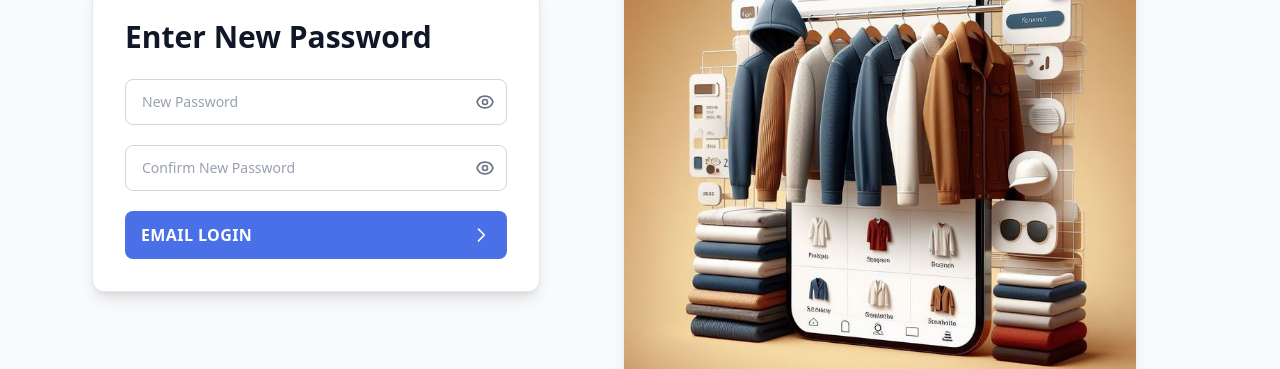
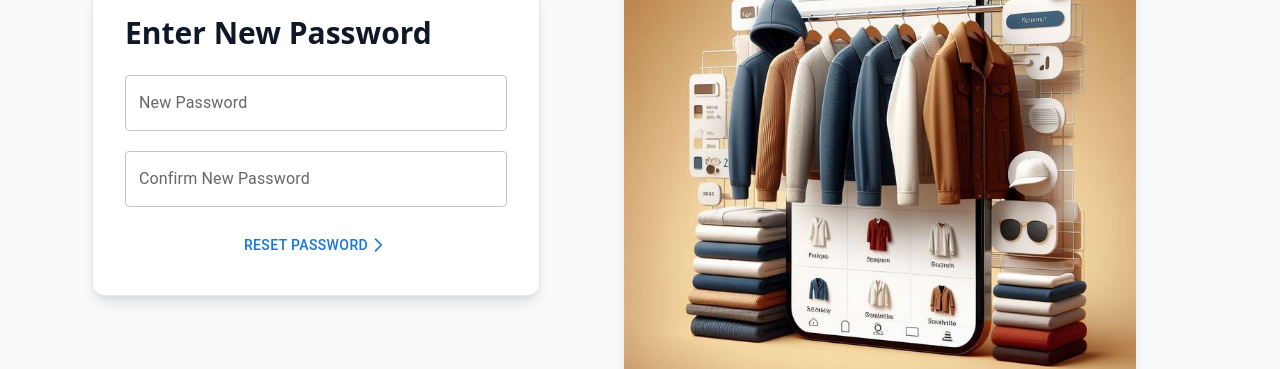
Before and after one commit to buildwithfavas/zayn-frontend, a React (Vite) app: page /new-password in a window 1280 px wide. Shown: the part 393-762 px from the top of the page. Built offline with nearby package versions, Linux system fonts and the light colour scheme; no server answers; some icons are missing.

Commit message:
feat: implemented logics in Password reset page

```diff
--- a/src/Pages/user/NewPassword.jsx
+++ b/src/Pages/user/NewPassword.jsx
@@ -1,26 +1,38 @@
-import { useState } from "react";
 import fashionPreview from "../../assets/fashion-preview.jpg";
 import UserLayout from "../../components/user/UserLayout";
 import toast from "react-hot-toast";
+import { useForm } from "react-hook-form";
+import { yupResolver } from "@hookform/resolvers/yup";
+import { forgotPassResetSchema } from "../../Utils/YupSchemas";
+import { useResetPasswordMutation } from "../../Store/Api/user/auth";
+import { useNavigate } from "react-router-dom";
+import Button from "@mui/material/Button";
+import PasswordField from "./PasswordField";
 
 const NewPassword = () => {
-  const [newPassword, setNewPassword] = useState("");
-  const [confirmPassword, setConfirmPassword] = useState("");
-  const [showNewPassword, setShowNewPassword] = useState(false);
-  const [showConfirmPassword, setShowConfirmPassword] = useState(false);
+  const [resetPass, { isLoading: isPending }] = useResetPasswordMutation();
+  const navigate = useNavigate();
 
-  const handleSubmit = (e) => {
-    e.preventDefault();
-    if (!newPassword || !confirmPassword) {
-      toast.error("Please fill in both password fields");
-      return;
+  const {
+    register,
+    handleSubmit,
+    formState: { errors },
+  } = useForm({
+    mode: "onBlur",
+    resolver: yupResolver(forgotPassResetSchema),
+  });
+
+  const email = localStorage.getItem("userEmail");
+
+  const onSubmit = async (data) => {
+    try {
+      const res = await resetPass({ ...data, email }).unwrap();
+      toast.success(res.message || "Password reset successfully");
+      //localStorage.removeItem("userEmail");
+      navigate("/login");
+    } catch (error) {
+      toast.error(error?.data?.message || "Password reset failed");
     }
-    if (newPassword !== confirmPassword) {
-      toast.error("Passwords do not match");
-      return;
-    }
-    // Replace with your backend API call
-    console.log("New password submitted:", newPassword);
   };
 
   return (
@@ -36,119 +48,31 @@ const NewPassword = () => {
                   Enter New Password
                 </h2>
 
-                <form onSubmit={handleSubmit} className="space-y-5">
+                <form onSubmit={handleSubmit(onSubmit)} className="space-y-5">
                   {/* New Password Input */}
-                  <div className="relative">
-                    <input
-                      id="newPassword"
-                      type={showNewPassword ? "text" : "password"}
-                      placeholder="New Password"
-                      value={newPassword}
-                      onChange={(e) => setNewPassword(e.target.value)}
-                      className="w-full border border-gray-300 rounded-lg px-4 py-3 pr-10 text-sm text-gray-900 placeholder-gray-400 focus:outline-none focus:ring-2 focus:ring-blue-500 focus:border-transparent"
+                  <PasswordField
+                    label="New Password"
+                    register={register("newPassword")}
+                    errors={errors.newPassword?.message}
+                    isSubmitting={isPending}
                   />
-                    <button
-                      type="button"
-                      onClick={() => setShowNewPassword(!showNewPassword)}
-                      className="absolute right-3 top-1/2 transform -translate-y-1/2 text-gray-500 hover:text-gray-700 focus:outline-none"
-                    >
-                      {showNewPassword ? (
-                        <svg
-                          className="w-5 h-5"
-                          fill="none"
-                          stroke="currentColor"
-                          viewBox="0 0 24 24"
-                        >
-                          <path
-                            strokeLinecap="round"
-                            strokeLinejoin="round"
-                            strokeWidth={2}
-                            d="M13.875 18.825A10.05 10.05 0 0112 19c-4.478 0-8.268-2.943-9.543-7a9.97 9.97 0 011.563-3.029m5.858.908a3 3 0 114.243 4.243M9.878 9.878l4.242 4.242M9.88 9.88l-3.29-3.29m7.532 7.532l3.29 3.29M3 3l3.59 3.59m0 0A9.953 9.953 0 0112 5c4.478 0 8.268 2.943 9.543 7a10.025 10.025 0 01-4.132 5.411m0 0L21 21"
-                          />
-                        </svg>
-                      ) : (
-                        <svg
-                          className="w-5 h-5"
-                          fill="none"
-                          stroke="currentColor"
-                          viewBox="0 0 24 24"
-                        >
-                          <path
-                            strokeLinecap="round"
-                            strokeLinejoin="round"
-                            strokeWidth={2}
-                            d="M15 12a3 3 0 11-6 0 3 3 0 016 0z"
-                          />
-                          <path
-                            strokeLinecap="round"
-                            strokeLinejoin="round"
-                            strokeWidth={2}
-                            d="M2.458 12C3.732 7.943 7.523 5 12 5c4.478 0 8.268 2.943 9.542 7-1.274 4.057-5.064 7-9.542 7-4.477 0-8.268-2.943-9.542-7z"
-                          />
-                        </svg>
-                      )}
-                    </button>
-                  </div>
 
                   {/* Confirm New Password Input */}
-                  <div className="relative">
-                    <input
-                      id="confirmPassword"
-                      type={showConfirmPassword ? "text" : "password"}
-                      placeholder="Confirm New Password"
-                      value={confirmPassword}
-                      onChange={(e) => setConfirmPassword(e.target.value)}
-                      className="w-full border border-gray-300 rounded-lg px-4 py-3 pr-10 text-sm text-gray-900 placeholder-gray-400 focus:outline-none focus:ring-2 focus:ring-blue-500 focus:border-transparent"
+                  <PasswordField
+                    label="Confirm New Password"
+                    register={register("confirmPassword")}
+                    errors={errors.confirmPassword?.message}
+                    isSubmitting={isPending}
                   />
-                    <button
-                      type="button"
-                      onClick={() => setShowConfirmPassword(!showConfirmPassword)}
-                      className="absolute right-3 top-1/2 transform -translate-y-1/2 text-gray-500 hover:text-gray-700 focus:outline-none"
+
+                  {/* Submit Button */}
+                  <Button
+                    type="submit"
+                    disabled={isPending}
+                    className="w-full bg-[#4A70E8] hover:bg-[#3d5fd4] text-white font-semibold py-3 rounded-lg transition uppercase tracking-wide text-sm sm:text-base flex items-center justify-between px-4 disabled:opacity-70 disabled:cursor-not-allowed"
                   >
-                      {showConfirmPassword ? (
-                        <svg
-                          className="w-5 h-5"
-                          fill="none"
-                          stroke="currentColor"
-                          viewBox="0 0 24 24"
-                        >
-                          <path
-                            strokeLinecap="round"
-                            strokeLinejoin="round"
-                            strokeWidth={2}
-                            d="M13.875 18.825A10.05 10.05 0 0112 19c-4.478 0-8.268-2.943-9.543-7a9.97 9.97 0 011.563-3.029m5.858.908a3 3 0 114.243 4.243M9.878 9.878l4.242 4.242M9.88 9.88l-3.29-3.29m7.532 7.532l3.29 3.29M3 3l3.59 3.59m0 0A9.953 9.953 0 0112 5c4.478 0 8.268 2.943 9.543 7a10.025 10.025 0 01-4.132 5.411m0 0L21 21"
-                          />
-                        </svg>
-                      ) : (
-                        <svg
-                          className="w-5 h-5"
-                          fill="none"
-                          stroke="currentColor"
-                          viewBox="0 0 24 24"
-                        >
-                          <path
-                            strokeLinecap="round"
-                            strokeLinejoin="round"
-                            strokeWidth={2}
-                            d="M15 12a3 3 0 11-6 0 3 3 0 016 0z"
-                          />
-                          <path
-                            strokeLinecap="round"
-                            strokeLinejoin="round"
-                            strokeWidth={2}
-                            d="M2.458 12C3.732 7.943 7.523 5 12 5c4.478 0 8.268 2.943 9.542 7-1.274 4.057-5.064 7-9.542 7-4.477 0-8.268-2.943-9.542-7z"
-                          />
-                        </svg>
-                      )}
-                    </button>
-                  </div>
-
-                  {/* Email Login Button */}
-                  <button
-                    type="submit"
-                    className="w-full bg-[#4A70E8] hover:bg-[#3d5fd4] text-white font-semibold py-3 rounded-lg transition uppercase tracking-wide text-sm sm:text-base flex items-center justify-between px-4"
-                  >
-                    <span>EMAIL LOGIN</span>
+                    <span>{isPending ? "RESETTING..." : "RESET PASSWORD"}</span>
+                    {!isPending && (
                       <svg
                         className="w-5 h-5"
                         fill="none"
@@ -162,7 +86,8 @@ const NewPassword = () => {
                           d="M9 5l7 7-7 7"
                         />
                       </svg>
-                  </button>
+                    )}
+                  </Button>
                 </form>
               </div>
             </div>
--- a/src/Pages/user/PasswordField.jsx
+++ b/src/Pages/user/PasswordField.jsx
@@ -12,7 +12,7 @@ const PasswordField = ({ label, register, errors, isSubmitting }) => {
   const [showPassword, setShowPassword] = useState(false);
   const handleClickShowPassword = () => setShowPassword((show) => !show);
   return (
-    <FormControl sx={{ width: "100%" }} variant="outlined" className="w-full !mb-5 ">
+    <FormControl sx={{ width: "100%" }} variant="outlined" className="w-full mb-5! ">
       <InputLabel htmlFor="outlined-adornment-password">{label}</InputLabel>
       <OutlinedInput
         disabled={isSubmitting}
--- a/src/Pages/user/ProductListing.jsx
+++ b/src/Pages/user/ProductListing.jsx
@@ -457,7 +457,7 @@ const ProductListing = () => {
 
         <div className="flex gap-8">
           {/* Left Sidebar - Filters */}
-          <div className="w-64 flex-shrink-0 hidden lg:block">
+          <div className="w-64 shrink-0 hidden lg:block">
             {renderFilters()}
           </div>
 
```
Lines whose indentation alone changed are shown as unchanged.
